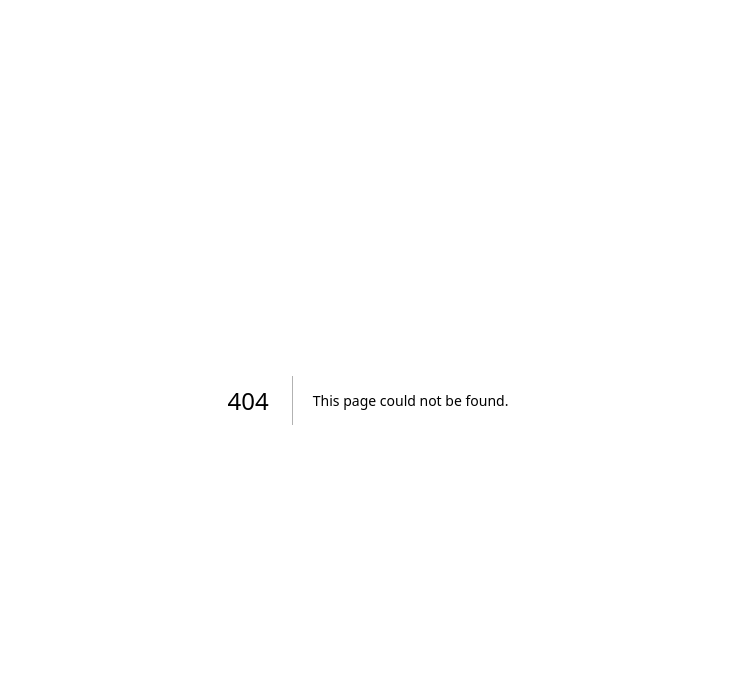
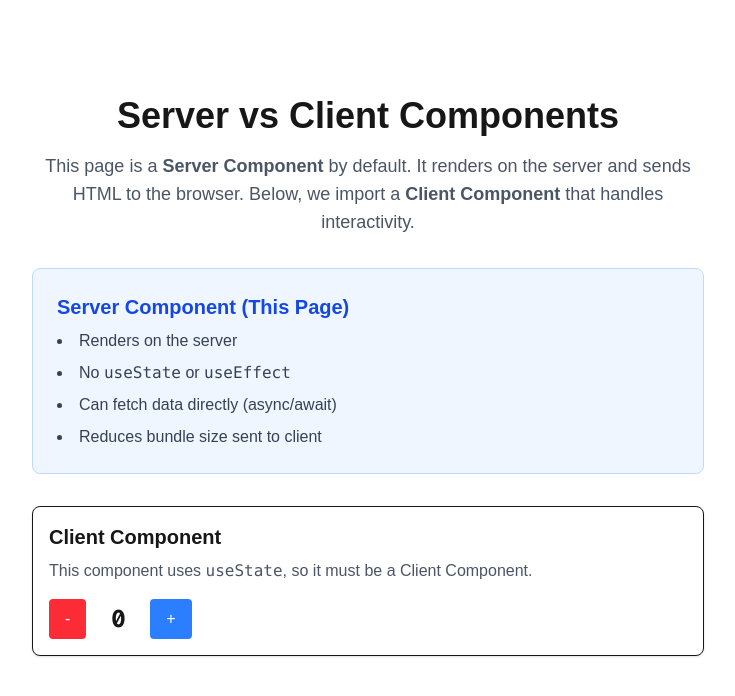
Before and after one commit to Changsik00/react19, a Next.js app: page /demos/rendering in a window 1280 px wide. Before the commit this address had no page. Shown: the top 696 px of the page, without its empty margins (272-1007 px from the left). Built offline with nearby package versions, Linux system fonts and the light colour scheme.

Commit message:
refactor: Organize demos and add documentation

```diff
--- /dev/null
+++ b/src/app/demos/page.tsx
@@ -0,0 +1,61 @@
+import Link from 'next/link';
+
+const demos = [
+  {
+    title: 'File-system Routing',
+    description: 'How folders become routes in Next.js',
+    path: '/demos/routing',
+    status: 'Complete',
+  },
+  {
+    title: 'Server vs Client Components',
+    description: 'Understanding rendering strategies',
+    path: '/demos/rendering',
+    status: 'Complete',
+  },
+  {
+    title: 'Layouts & Navigation',
+    description: 'Shared UI and persistent state',
+    path: '/demos/layouts',
+    status: 'Planned',
+  },
+  {
+    title: 'Data Fetching',
+    description: 'Async/await in Server Components',
+    path: '/demos/data-fetching',
+    status: 'Planned',
+  },
+];
+
+export default function DemosPage() {
+  return (
+    <div className="min-h-screen p-12 bg-gray-50 dark:bg-neutral-900">
+      <div className="max-w-4xl mx-auto">
+        <h1 className="text-4xl font-bold mb-8 text-gray-900 dark:text-white">Next.js Exploration</h1>
+        <div className="grid gap-6 md:grid-cols-2">
+          {demos.map((demo) => (
+            <Link
+              key={demo.path}
+              href={demo.path}
+              className="block p-6 bg-white dark:bg-neutral-800 rounded-xl shadow-sm hover:shadow-md transition border border-gray-200 dark:border-neutral-700"
+            >
+              <div className="flex justify-between items-start mb-2">
+                <h2 className="text-xl font-semibold text-gray-900 dark:text-white">{demo.title}</h2>
+                <span
+                  className={`px-2 py-1 text-xs rounded-full ${
+                    demo.status === 'Complete'
+                      ? 'bg-green-100 text-green-700 dark:bg-green-900/30 dark:text-green-400'
+                      : 'bg-gray-100 text-gray-600 dark:bg-gray-800 dark:text-gray-400'
+                  }`}
+                >
+                  {demo.status}
+                </span>
+              </div>
+              <p className="text-gray-600 dark:text-gray-400">{demo.description}</p>
+            </Link>
+          ))}
+        </div>
+      </div>
+    </div>
+  );
+}
--- /dev/null
+++ b/src/app/demos/rendering/page.tsx
@@ -0,0 +1,31 @@
+import Counter from '@/components/Counter';
+
+export default function ComponentsDemoPage() {
+  return (
+    <div className="flex min-h-screen flex-col items-center p-24 gap-8">
+      <div className="text-center">
+        <h1 className="text-4xl font-bold mb-4">Server vs Client Components</h1>
+        <p className="text-lg text-gray-600 max-w-2xl">
+          This page is a <strong>Server Component</strong> by default. It renders on the server and sends HTML to the browser.
+          Below, we import a <strong>Client Component</strong> that handles interactivity.
+        </p>
+      </div>
+
+      <div className="grid gap-8 w-full max-w-2xl">
+        {/* Server Component Part */}
+        <div className="p-6 border border-blue-200 rounded-lg bg-blue-50 dark:bg-blue-900/20 dark:border-blue-800">
+          <h2 className="text-xl font-bold mb-2 text-blue-700 dark:text-blue-300">Server Component (This Page)</h2>
+          <ul className="list-disc list-inside space-y-2 text-gray-700 dark:text-gray-300">
+            <li>Renders on the server</li>
+            <li>No <code>useState</code> or <code>useEffect</code></li>
+            <li>Can fetch data directly (async/await)</li>
+            <li>Reduces bundle size sent to client</li>
+          </ul>
+        </div>
+
+        {/* Client Component Part */}
+        <Counter />
+      </div>
+    </div>
+  );
+}
--- /dev/null
+++ b/src/components/Counter.tsx
@@ -0,0 +1,31 @@
+'use client';
+
+import { useState } from 'react';
+
+export default function Counter() {
+  const [count, setCount] = useState(0);
+
+  return (
+    <div className="p-4 border rounded-lg bg-white dark:bg-neutral-800 shadow-sm">
+      <h2 className="text-xl font-bold mb-2">Client Component</h2>
+      <p className="mb-4 text-gray-600 dark:text-gray-300">
+        This component uses <code>useState</code>, so it must be a Client Component.
+      </p>
+      <div className="flex items-center gap-4">
+        <button
+          onClick={() => setCount(count - 1)}
+          className="px-4 py-2 bg-red-500 text-white rounded hover:bg-red-600 transition"
+        >
+          -
+        </button>
+        <span className="text-2xl font-mono font-bold w-8 text-center">{count}</span>
+        <button
+          onClick={() => setCount(count + 1)}
+          className="px-4 py-2 bg-blue-500 text-white rounded hover:bg-blue-600 transition"
+        >
+          +
+        </button>
+      </div>
+    </div>
+  );
+}
```
Also changed, not shown: src/app/demos/routing/page.tsx (renamed from src/app/about/page.tsx), 3 other files (tests, documents, lock files or other folders).
